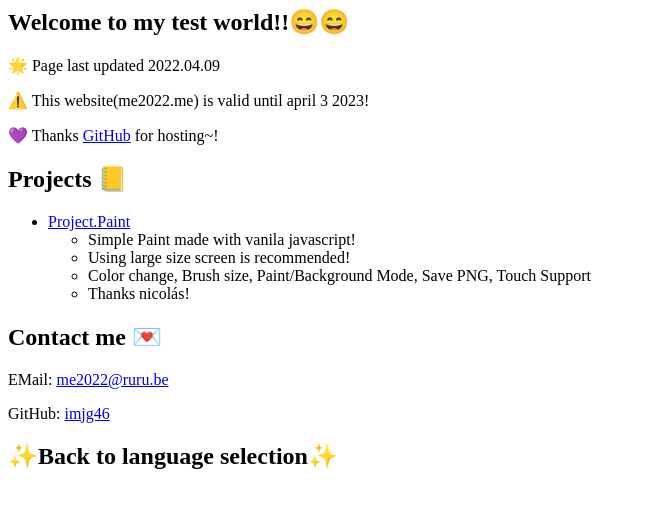
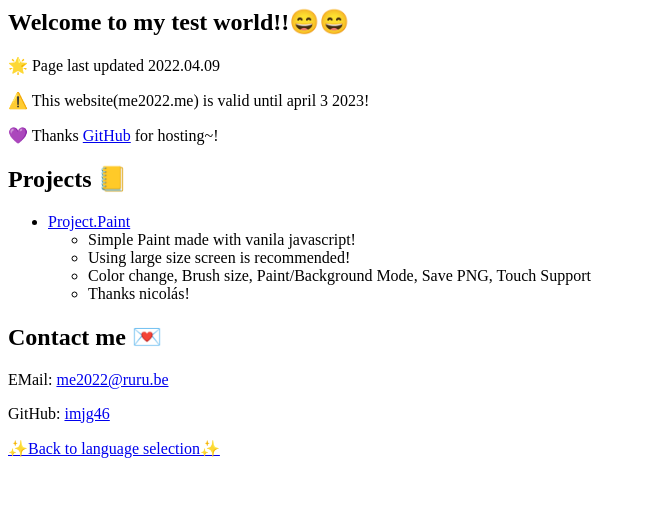
Before and after one commit to imjg46/imjg46.github.io, a plain HTML site: page eng.html in a window 1280 px wide. Shown: the whole page, without its empty margins (0-646 px from the left). Drawn offline with Linux system fonts and the light colour scheme.

Commit message:
Update eng.html

```diff
--- a/eng.html
+++ b/eng.html
@@ -17,4 +17,4 @@
 <h2 id="contact-me-">Contact me 💌</h2>
 <p>EMail: <a href="&#109;&#97;&#105;&#x6c;&#116;&#x6f;&#58;&#x6d;&#x65;&#x32;&#x30;&#50;&#50;&#64;&#x72;&#117;&#114;&#x75;&#x2e;&#x62;&#101;">&#x6d;&#x65;&#x32;&#x30;&#50;&#50;&#64;&#x72;&#117;&#114;&#x75;&#x2e;&#x62;&#101;</a></p>
 <p>GitHub: <a href="https://github.com/imjg46">imjg46</a></p>
-<h2 href="http://imjg46.github.io/">✨Back to language selection✨</h2>
+<a href="http://imjg46.github.io/">✨Back to language selection✨</a>
```
